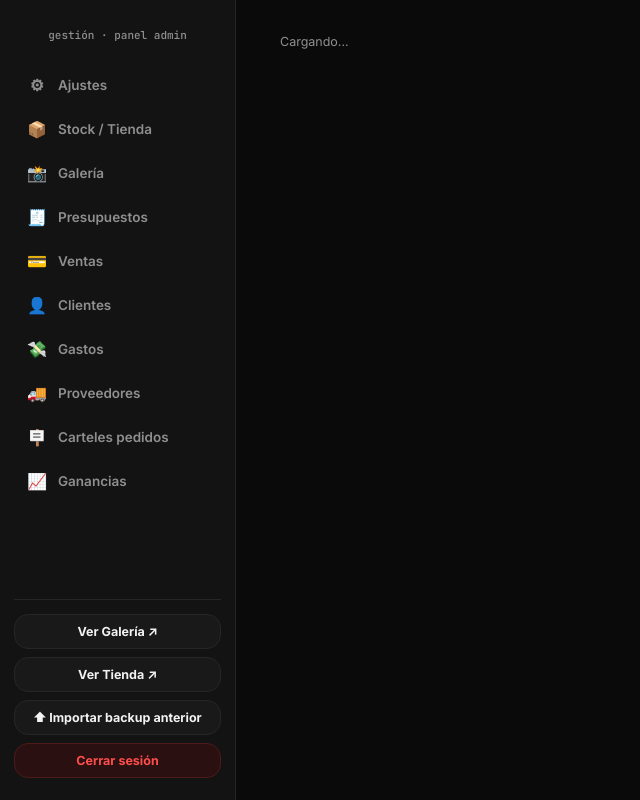
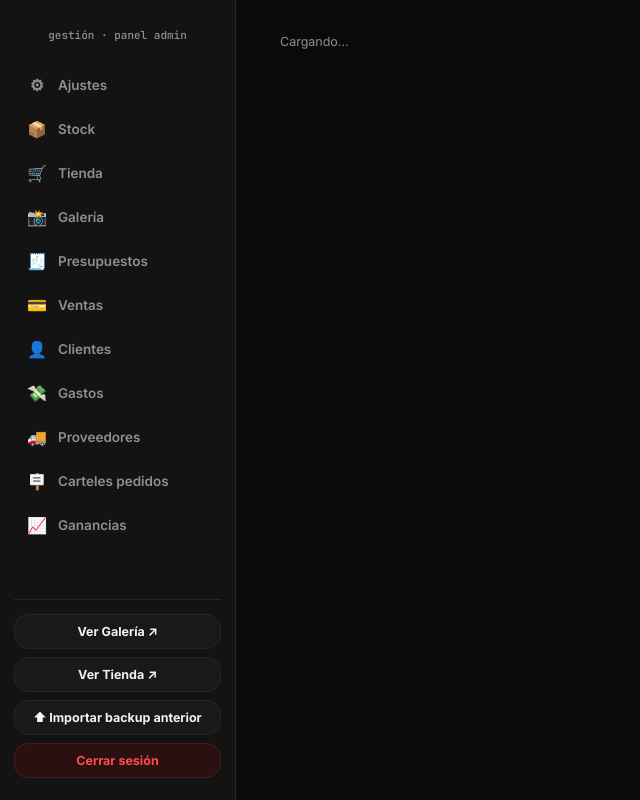
Before and after one commit to pueloneon313/puelo-neon-web, a website: page public/admin/index.html in a window 1280 px wide. Shown: the whole page, without its empty margins (0-640 px from the left). Drawn offline with Linux system fonts and the light colour scheme; a script that the page names is missing.

Commit message:
Update navigation items in admin index.html

```diff
--- a/public/admin/index.html
+++ b/public/admin/index.html
@@ -16,7 +16,8 @@
   <div class="sidebar-sub">gestión · panel admin</div>
   <nav class="sidenav" id="sidenav">
     <a class="navitem" data-tab="ajustes"><span class="ic">⚙</span><span>Ajustes</span></a>
-    <a class="navitem" data-tab="stock"><span class="ic">📦</span><span>Stock / Tienda</span></a>
+    <a class="navitem" data-tab="stock"><span class="ic">📦</span><span>Stock</span></a>
+    <a class="navitem" data-tab="tienda"><span class="ic">🛒</span><span>Tienda</span></a>
     <a class="navitem" data-tab="galeria"><span class="ic">📸</span><span>Galería</span></a>
     <a class="navitem" data-tab="presupuestos"><span class="ic">🧾</span><span>Presupuestos</span></a>
     <a class="navitem" data-tab="ventas"><span class="ic">💳</span><span>Ventas</span></a>
```
